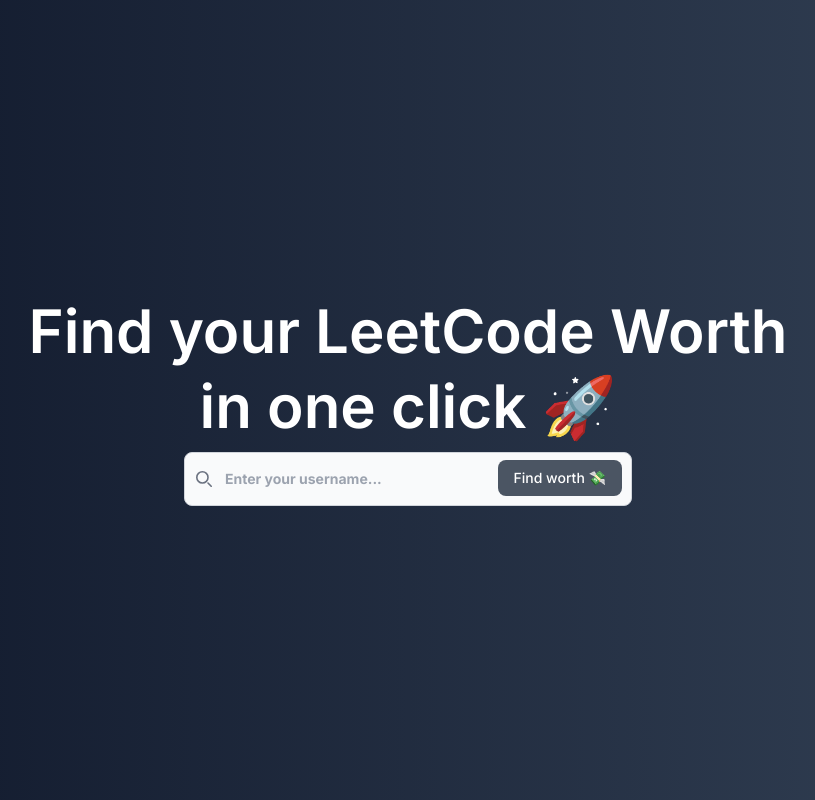
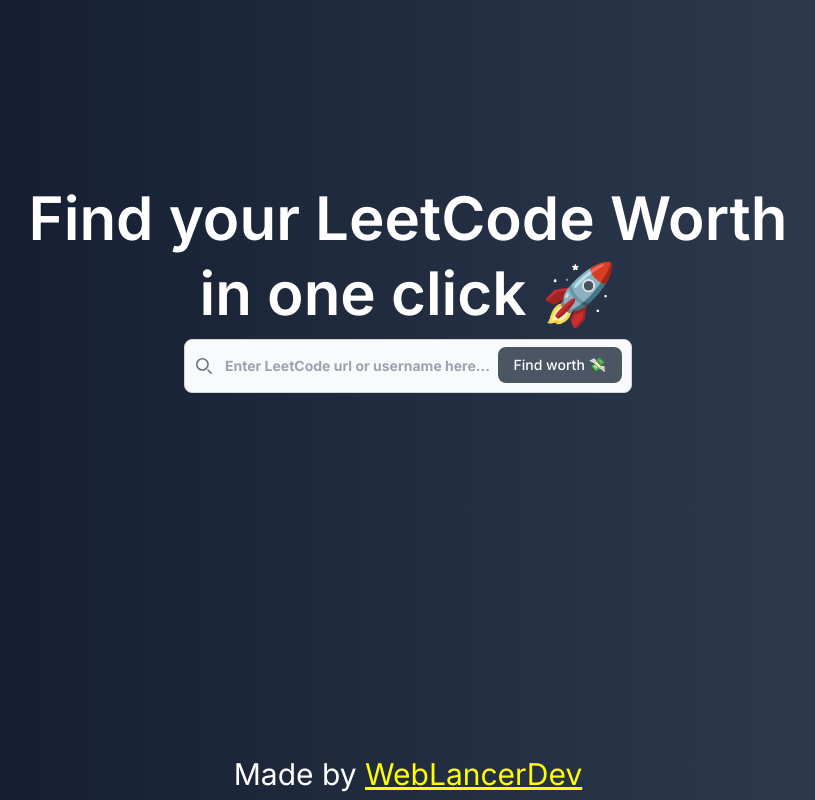
Before and after one commit to tejartr7/leetcode-worth, a Next.js app in the folder frontend/: page / in a window 1280 px wide. Shown: the whole page, without its empty margins (232-1047 px from the left). Built offline with nearby package versions, Linux system fonts and the light colour scheme.

Commit message:
added footer

```diff
--- a/frontend/app/page.tsx
+++ b/frontend/app/page.tsx
@@ -8,15 +8,25 @@
   const [errorMessage, setErrorMessage] = useState("");
   const [worth, setWorth] = useState(0);
 
+  function getUsernameFromUrl(url: any) {
+    const regex = /https:\/\/leetcode\.com\/([\w-]+)\//;
+    const match = url.match(regex);
+    return match ? match[1] : null;
+  }
+
   const handleSubmit = async (e: React.FormEvent<HTMLFormElement>) => {
     e.preventDefault();
     setIsFetching(true);
     setErrorMessage("");
 
-    const username = (e.target as HTMLFormElement)?.querySelector(
+    const url = (e.target as HTMLFormElement)?.querySelector(
       "#username"
     )?.value;
-
+    let username = getUsernameFromUrl(url);
+    if(url.includes("leetcode.com") == false){
+      username = url;
+    }
+    console.log(username);
     try {
       let newWorth = 0;
 
@@ -67,8 +77,8 @@
   };
 
   return (
-    <div className="flex justify-center items-center h-screen w-screen text-center bg-gradient-to-r from-slate-900 to-slate-700 text-white">
-      <div className="text-center">
+    <div className="flex flex-col justify-center items-center h-screen w-screen text-center bg-gradient-to-r from-slate-900 to-slate-700 text-white">
+      <div className="text-center m-auto">
         <h1 className="text-4xl font-semibold leading-tight md:leading-tight max-w-xs sm:max-w-none md:text-6xl md:max-w-3xl mb-2">
           Find your LeetCode Worth in one click 🚀
         </h1>
@@ -102,7 +112,7 @@
               type="search"
               id="username"
               className="block font-bold w-full p-4 ps-10 text-sm text-gray-900 border border-gray-300 rounded-lg bg-gray-50 focus:ring-gray-500 focus:border-gray-500 dark:bg-gray-700 dark:border-gray-600 dark:placeholder-gray-400 dark:text-white dark:focus:ring-gray-500 dark:focus:border-gray-500"
-              placeholder="Enter your username..."
+              placeholder="Enter LeetCode url or username here..."
               required
             />
             <button
@@ -128,7 +138,7 @@
               {errorMessage}
             </div>
           )}
-          { errorMessage.length==0 && !isFetching && worth > 0 && (
+          {errorMessage.length == 0 && !isFetching && worth > 0 && (
             <div
               className="bg-white text-green-500 font-bold mt-2"
               style={{ padding: "10px", borderRadius: "10px" }}
@@ -138,6 +148,12 @@
           )}
         </form>
       </div>
+      <div className="mt-auto text-3xl mb-2">
+        Made by <a href='https://www.instagram.com/weblancerdev/'
+        style={{
+          color:'yellow'
+        }}><u>WebLancerDev</u></a>
+      </div>
     </div>
   );
 }
```
